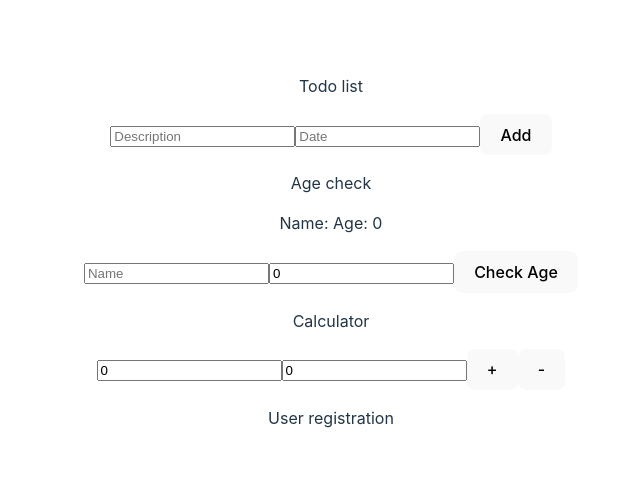
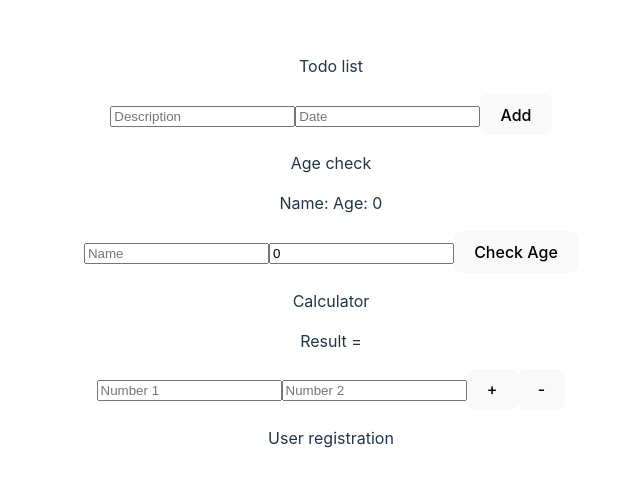
Before and after one commit to GiuliaZd/ToDoList, a React (Vite) app in the folder vite-project/: page / in a window 1280 px wide. Shown: the part 148-634 px from the top of the page, without its empty margins (309-949 px from the left). Built offline with nearby package versions, Linux system fonts and the light colour scheme.

Commit message:
calculator app was added

```diff
--- a/vite-project/src/components/AgeCheck.jsx
+++ b/vite-project/src/components/AgeCheck.jsx
@@ -15,7 +15,7 @@ function AgeCheck() {
   return (
     <>
     <p>Age check</p>
-     <p>Name: {ageCheck.name} Age: {ageCheck.age}</p>
+    <p>Name: {ageCheck.name} Age: {ageCheck.age}</p>
     <input placeholder="Name" name="name" value={ageCheck.name} onChange={inputChanged} />
     <input placeholder="Age" name="age" value={ageCheck.age} onChange={inputChanged} />
     <button onClick={showAlert}>Check Age</button>
--- a/vite-project/src/components/Calculator.jsx
+++ b/vite-project/src/components/Calculator.jsx
@@ -1,26 +1,61 @@
 import { useState } from 'react';
 
 function Calculator() {
-    const [numbers, setNumbers] = useState({num1: 0, num2: 0});
-    const inputChanged = (event) => {
-        setNumbers({...numbers, [event.target.name]: event.target.value});
+    const [num1, setNum1] = useState ('');
+    const [num2, setNum2] =useState ('');
+    const [result, setResult]=useState(null);
+
+    const inputChanged = (event, setNumber) => {
+        setNumber(event.target.value);
     }
-    const calcSum =()=>{
+    const calculate =(operation)=>{
+      switch (operation){
+        case 'add':
+          setResult(`${Number(num1)+Number(num2)}`);
+          break;
+        case 'subtract':
+          setResult(`${Number(num1)-Number(num2)}`);
+          break;
+      }
+  }
+  /* const [numA, setNumA ] = useState(0);
+  const [numB, setNumB ] = useState(0);
+  const [result, setResult] = useState(0);
 
+  const inputChangedA = (event) => {
+    setNumA(event.target.value);
+  }
 
-    }
-    const calcSubtract =()=>{
+  const inputChangedB = (event) => {
+    setNumB(event.target.value);
+  }
 
+  const calcSum = () => {
+    setResult(Number(numA) + Number(numB))
+  }
 
-    }
+  const calcSub = () => {
+    setResult(Number(numA) - Number(numB))
+  }
+
+  return (
+    <>
+      <p>Result = {result}</p>
+      <input value={numA} onChange={inputChangedA} />
+      <input value={numB} onChange={inputChangedB} />
+      <button onClick={calcSum}>+</button>
+      <button onClick={calcSub}>-</button>
+    </>
+  );
+} */
   return (
     <>
     <p>Calculator</p>
-    <input placeholder="Number 1" name="num1" value={numbers.num1} onChange={inputChanged} />
-    <input placeholder="Number 2" name="num2" value={numbers.num2} onChange={inputChanged} />
-    <button onClick={calcSum}>+</button>
-    <button onClick={calcSubtract}>-</button>
-
+    <p>Result = {result}</p>
+    <input placeholder="Number 1" name="num1" value={num1} onChange={(event) => inputChanged(event, setNum1)}/>
+    <input placeholder="Number 2" name="num2" value={num2} onChange={(event) => inputChanged(event, setNum2)} />
+    <button onClick={() => calculate('add')}>+</button>
+    <button onClick={() => calculate('subtract')}>-</button>
      </>
  );
 }
```
